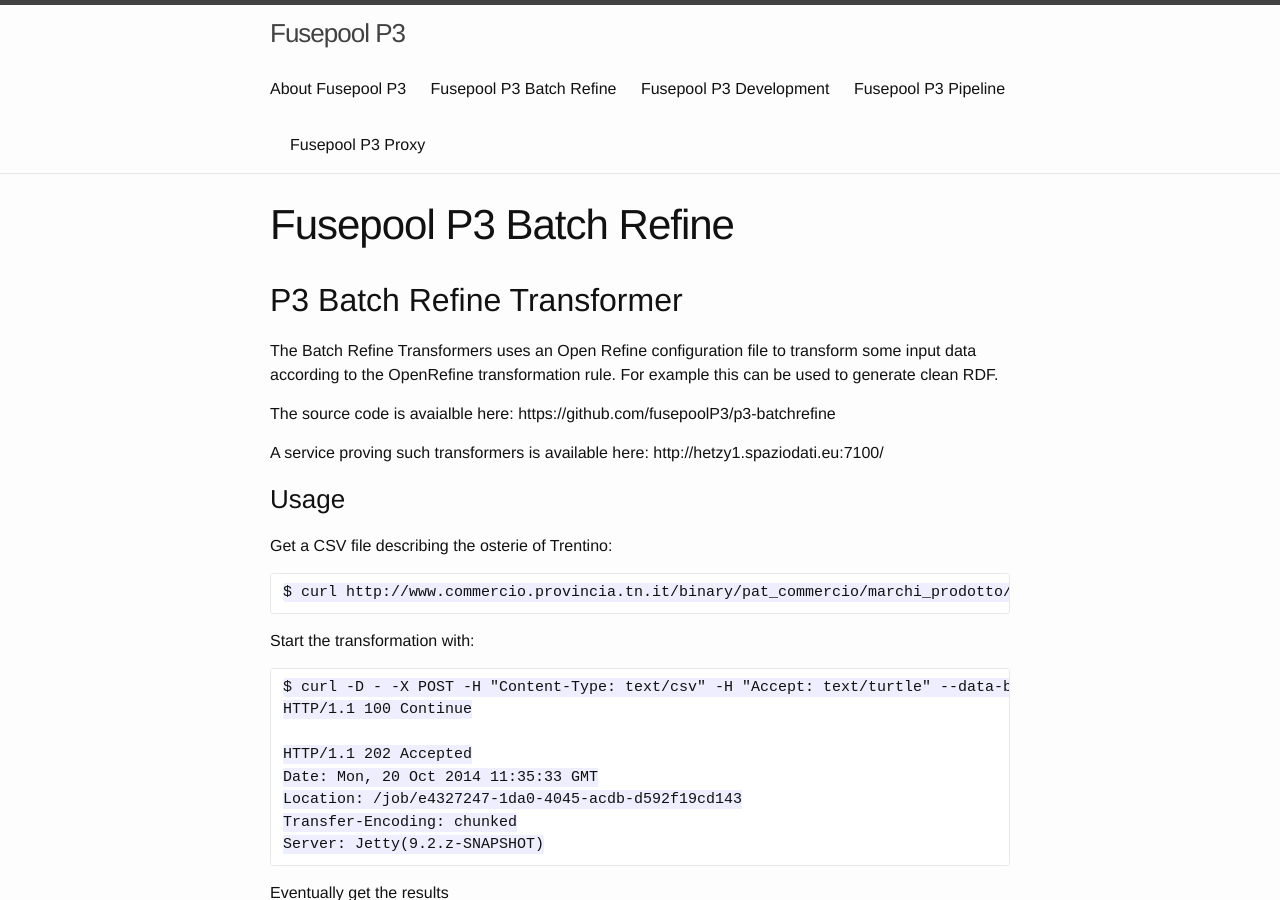
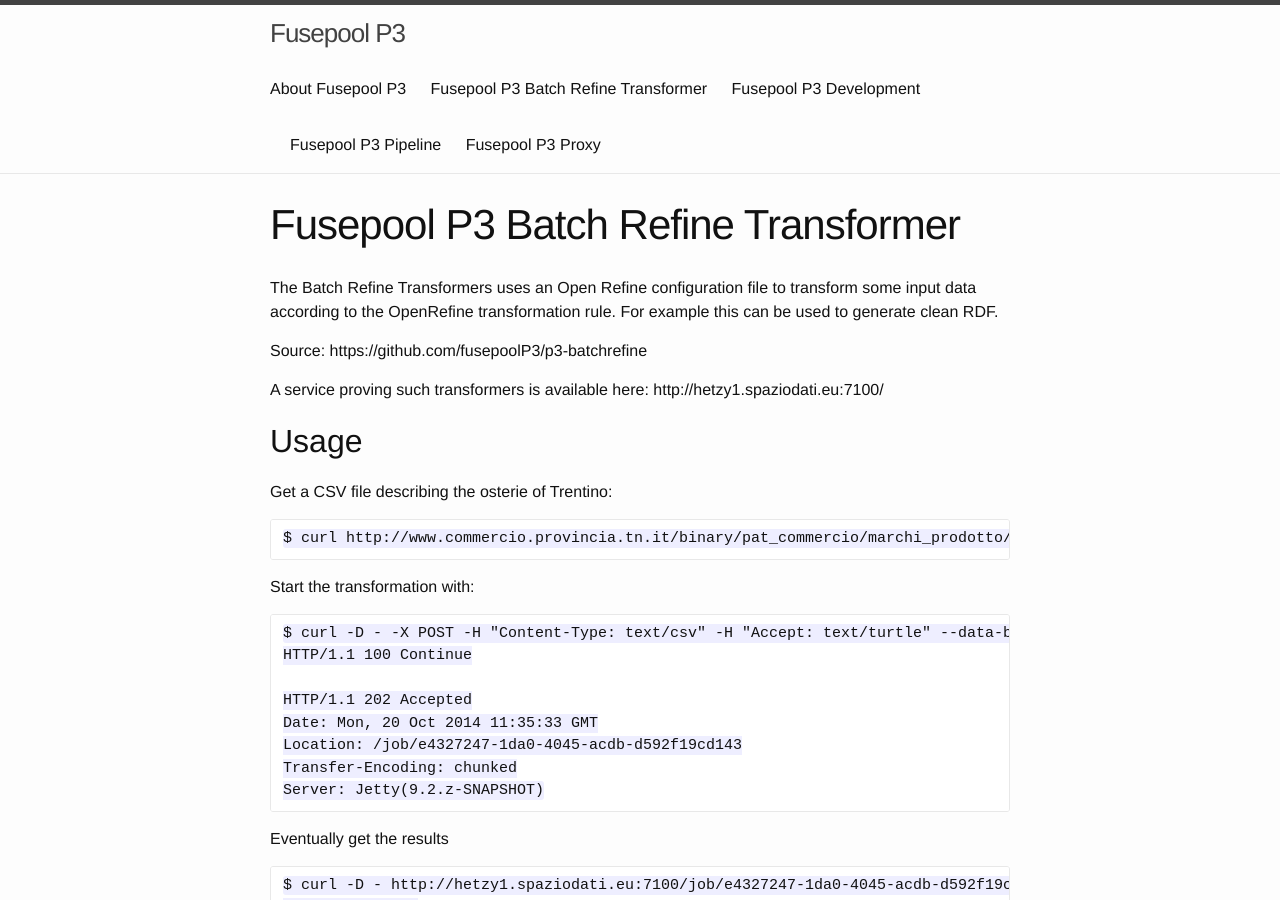
Before and after one commit to fusepoolP3/fusepoolp3.github.io, a Jekyll site: the page built from batch-refine.md, in a window 1280 px wide and 900 px high. Built offline with Jekyll 4.4.1, drawn with Linux system fonts in a browser that asks for light colours.

Commit message:
removed duplication of title

```diff
--- a/batch-refine.md
+++ b/batch-refine.md
@@ -1,19 +1,18 @@
 ---
 layout: page
-title: Fusepool P3 Batch Refine
+title: Fusepool P3 Batch Refine Transformer
 permalink: /batch-refine/
 ---
 
-## P3 Batch Refine Transformer
 
 The Batch Refine Transformers uses an Open Refine configuration file to transform some input data according to the OpenRefine
 transformation rule. For example this can be used to generate clean RDF.
 
-The source code is avaialble here: https://github.com/fusepoolP3/p3-batchrefine
+Source: https://github.com/fusepoolP3/p3-batchrefine
 
 A service proving such transformers is available here: http://hetzy1.spaziodati.eu:7100/
 
-### Usage
+## Usage
 
 Get a CSV file describing the osterie of Trentino:
 
```
